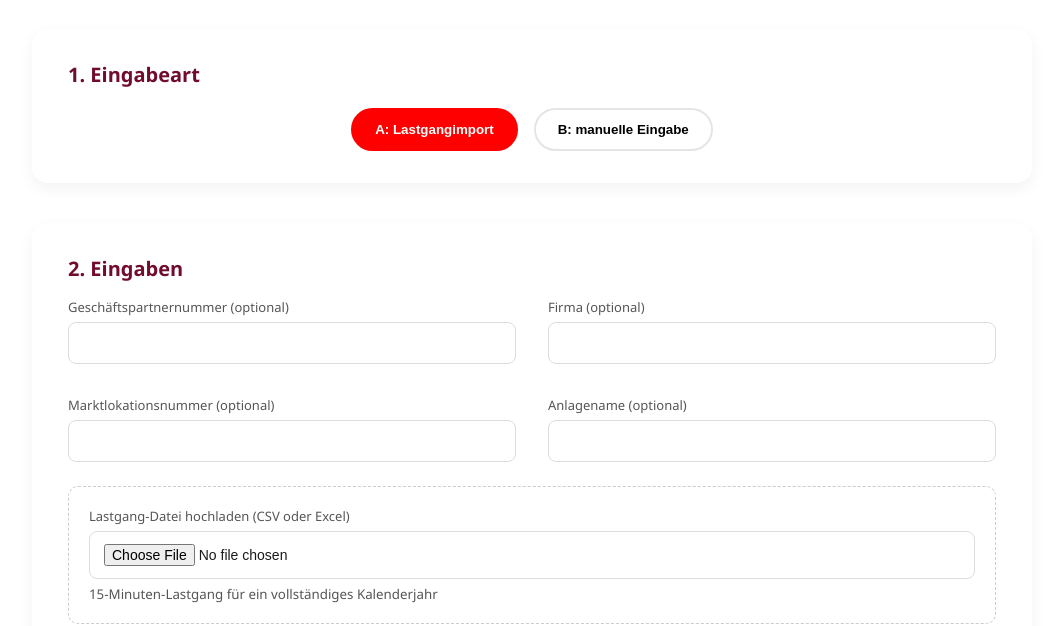
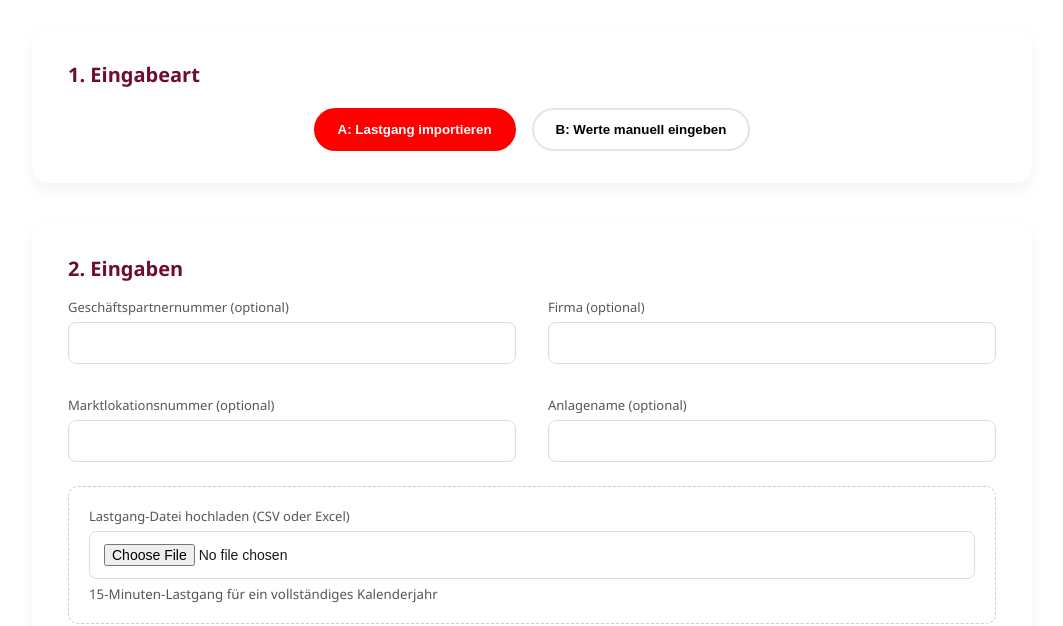
Before and after one commit to Mirounver/toleranzband-tool, a plain HTML site: page index.html in a window 1280 px wide. Shown: the part 205-831 px from the top of the page, without its empty margins (108-1171 px from the left). Drawn offline with Linux system fonts and the light colour scheme.

Commit message:
Update index.html

```diff
--- a/index.html
+++ b/index.html
@@ -623,8 +623,8 @@ body{
 <div class="section-card">
   <h2>1. Eingabeart</h2>
   <div class="mode">
-    <button type="button" id="modeA">A: Lastgangimport</button>
-    <button type="button" id="modeB">B: manuelle Eingabe</button>
+    <button type="button" id="modeA">A: Lastgang importieren</button>
+    <button type="button" id="modeB">B: Werte manuell eingeben</button>
   </div>
 </div>
 </div>
```
